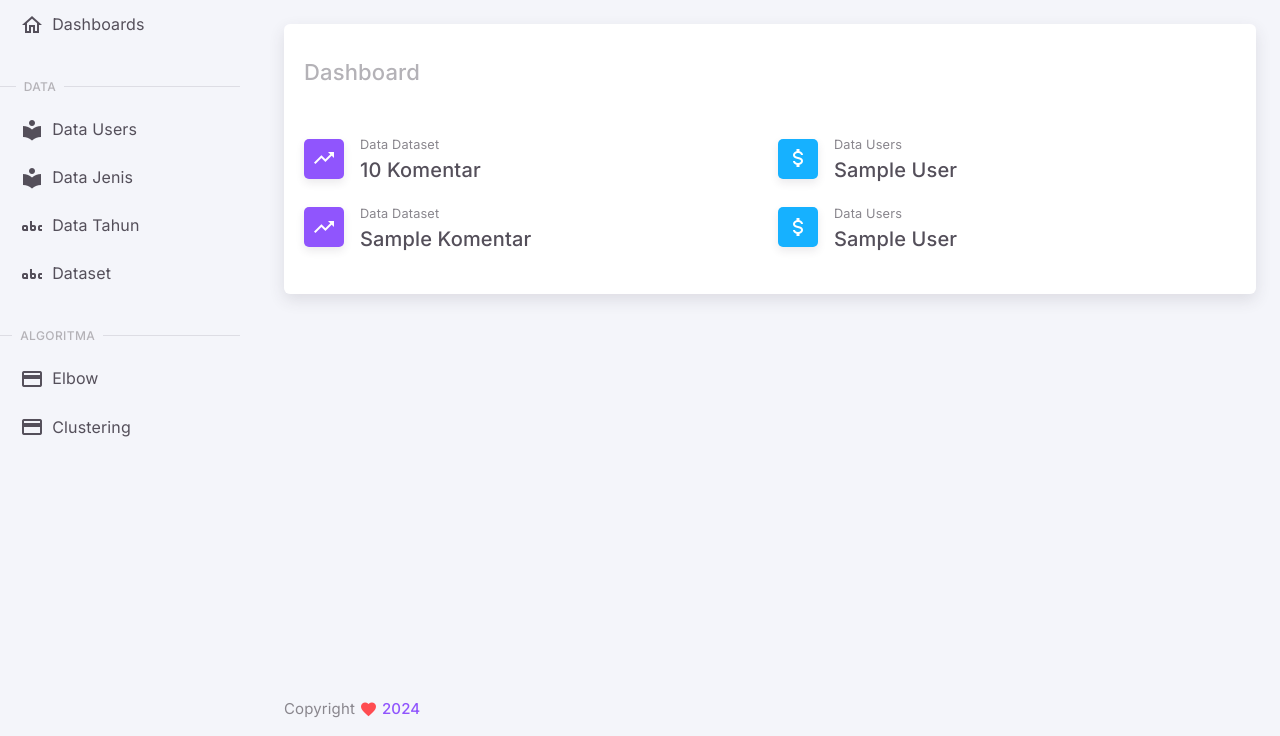
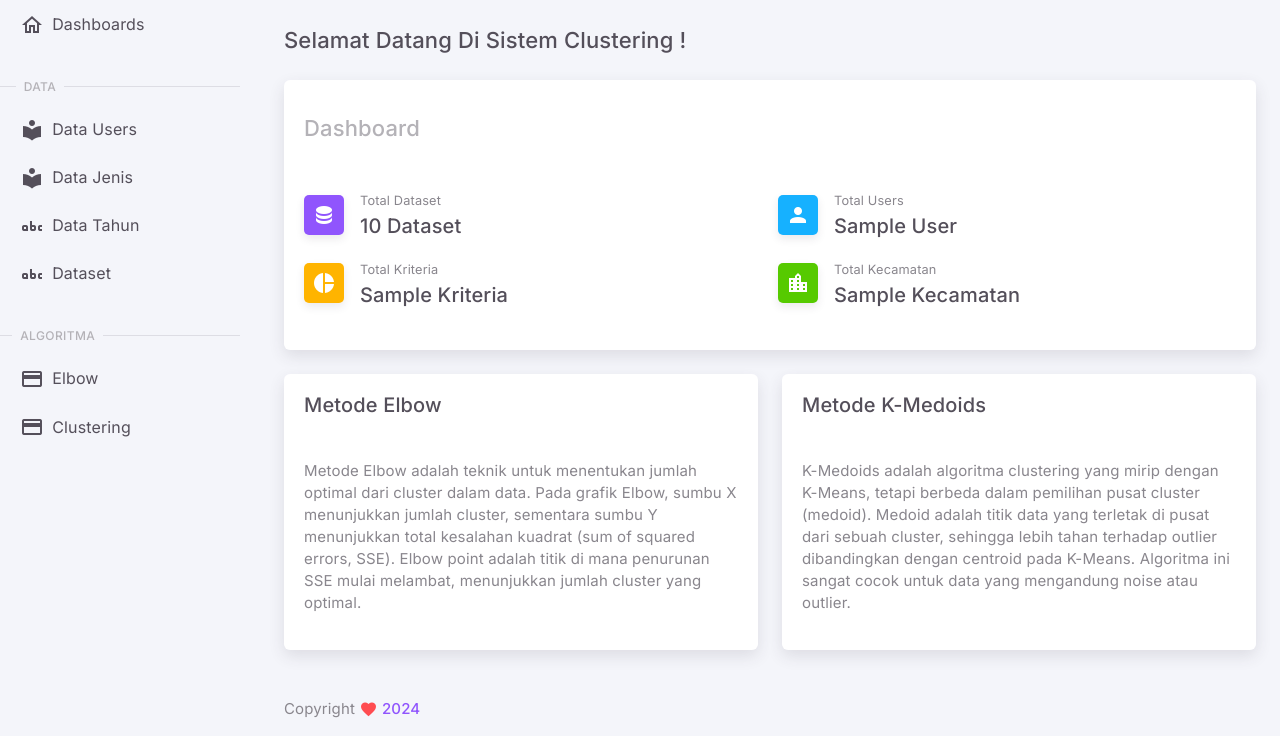
Before and after one commit to hayuraaa/disease-kmedoids, a Flask app: template templates/dashboard/index.html in a window 1280 px wide. Shown: the part 64-800 px from the top of the page. Run offline with Flask 3, Linux system fonts and the light colour scheme; the template is opened without the code that fills it: most values are stand-ins (such as "Sample title", 1, 10 or a date in 2020); some libraries are stand-ins or nearby versions.

Commit message:
dashboard fixed

```diff
--- a/templates/dashboard/index.html
+++ b/templates/dashboard/index.html
@@ -3,65 +3,73 @@
 
 <div class="container-xxl flex-grow-1 container-p-y">
     <div class="row gy-4">
-        <!-- Transactions -->
+        <!-- Dashboard Cards -->
+        <h4 class="py-1 mb-0"><span class="fw-black">Selamat Datang Di Sistem Clustering !</span></h4>
         <div class="col-lg-12">
             <div class="card">
                 <div class="card-header">
-                    <h4 class="py-3 mb-2"><span class="text-muted fw-black">Dashboard </span></h4>
+                    <h4 class="py-3 mb-2"><span class="text-muted fw-black">Dashboard</span></h4>
                 </div>
                 <div class="card-body">
                     <div class="row g-3 mb-4">
+                        <!-- Total Data Dataset Card -->
                         <div class="col-md-6 col-6">
                             <div class="d-flex align-items-center">
                                 <div class="avatar">
                                     <div class="avatar-initial bg-primary rounded shadow">
-                                        <i class="mdi mdi-trending-up mdi-24px"></i>
+                                        <i class="mdi mdi-database mdi-24px"></i>
                                     </div>
                                 </div>
                                 <div class="ms-3">
-                                    <div class="small mb-1">Data Dataset</div>
-                                    <h5 class="mb-0">{{ data_total }} Komentar</h5>
+                                    <div class="small mb-1">Total Dataset</div>
+                                    <h5 class="mb-0">{{ data_total }} Dataset</h5>
                                 </div>
                             </div>
                         </div>
+
+                        <!-- Total Users Card -->
                         <div class="col-md-6 col-6">
                             <div class="d-flex align-items-center">
                                 <div class="avatar">
                                     <div class="avatar-initial bg-info rounded shadow">
-                                        <i class="mdi mdi-currency-usd mdi-24px"></i>
+                                        <i class="mdi mdi-account mdi-24px"></i>
                                     </div>
                                 </div>
                                 <div class="ms-3">
-                                    <div class="small mb-1">Data Users</div>
+                                    <div class="small mb-1">Total Users</div>
                                     <h5 class="mb-0">{{ data_users }} User</h5>
                                 </div>
                             </div>
                         </div>
                     </div>
+
                     <div class="row g-3 mb-4">
+                        <!-- Total Data Kriteria Card -->
                         <div class="col-md-6 col-6">
                             <div class="d-flex align-items-center">
                                 <div class="avatar">
-                                    <div class="avatar-initial bg-primary rounded shadow">
-                                        <i class="mdi mdi-trending-up mdi-24px"></i>
+                                    <div class="avatar-initial bg-warning rounded shadow">
+                                        <i class="mdi mdi-chart-pie mdi-24px"></i>
                                     </div>
                                 </div>
                                 <div class="ms-3">
-                                    <div class="small mb-1">Data Dataset</div>
-                                    <h5 class="mb-0">{{ data_kriteria }} Komentar</h5>
+                                    <div class="small mb-1">Total Kriteria</div>
+                                    <h5 class="mb-0">{{ data_kriteria }} Kriteria</h5>
                                 </div>
                             </div>
                         </div>
+
+                        <!-- Total Kecamatan Data -->
                         <div class="col-md-6 col-6">
                             <div class="d-flex align-items-center">
                                 <div class="avatar">
-                                    <div class="avatar-initial bg-info rounded shadow">
-                                        <i class="mdi mdi-currency-usd mdi-24px"></i>
+                                    <div class="avatar-initial bg-success rounded shadow">
+                                        <i class="mdi mdi-city mdi-24px"></i>
                                     </div>
                                 </div>
                                 <div class="ms-3">
-                                    <div class="small mb-1">Data Users</div>
-                                    <h5 class="mb-0">{{ data_users }} User</h5>
+                                    <div class="small mb-1">Total Kecamatan</div>
+                                    <h5 class="mb-0">{{ data_kecamatan }} Kecamatan</h5>
                                 </div>
                             </div>
                         </div>
@@ -69,14 +77,40 @@
                 </div>
             </div>
         </div>
-        <!--/ Transactions -->
+        <!--/ Dashboard Cards -->
 
+        <!-- Informasi Teks Kiri-Kanan -->
+        <div class="col-lg-12">
+            <div class="row gy-3">
+                <!-- Informasi Metode Elbow -->
+                <div class="col-md-6">
+                    <div class="card">
+                        <div class="card-header">
+                            <h5>Metode Elbow</h5>
+                        </div>
+                        <div class="card-body">
+                            <p>Metode Elbow adalah teknik untuk menentukan jumlah optimal dari cluster dalam data. Pada grafik Elbow, sumbu X menunjukkan jumlah cluster, sementara sumbu Y menunjukkan total kesalahan kuadrat (sum of squared errors, SSE). Elbow point adalah titik di mana penurunan SSE mulai melambat, menunjukkan jumlah cluster yang optimal.</p>
+                        </div>
+                    </div>
+                </div>
 
+                <!-- Informasi Metode K-Medoids -->
+                <div class="col-md-6">
+                    <div class="card">
+                        <div class="card-header">
+                            <h5>Metode K-Medoids</h5>
+                        </div>
+                        <div class="card-body">
+                            <p>K-Medoids adalah algoritma clustering yang mirip dengan K-Means, tetapi berbeda dalam pemilihan pusat cluster (medoid). Medoid adalah titik data yang terletak di pusat dari sebuah cluster, sehingga lebih tahan terhadap outlier dibandingkan dengan centroid pada K-Means. Algoritma ini sangat cocok untuk data yang mengandung noise atau outlier.</p>
+                        </div>
+                    </div>
+                </div>
+            </div>
+        </div>
+        <!--/ Informasi Teks Kiri-Kanan -->
 
-        <!-- Data Tables -->
-
-        <!--/ Data Tables -->
     </div>
 </div>
 <!-- / Content -->
+
 {% endblock %}
```
